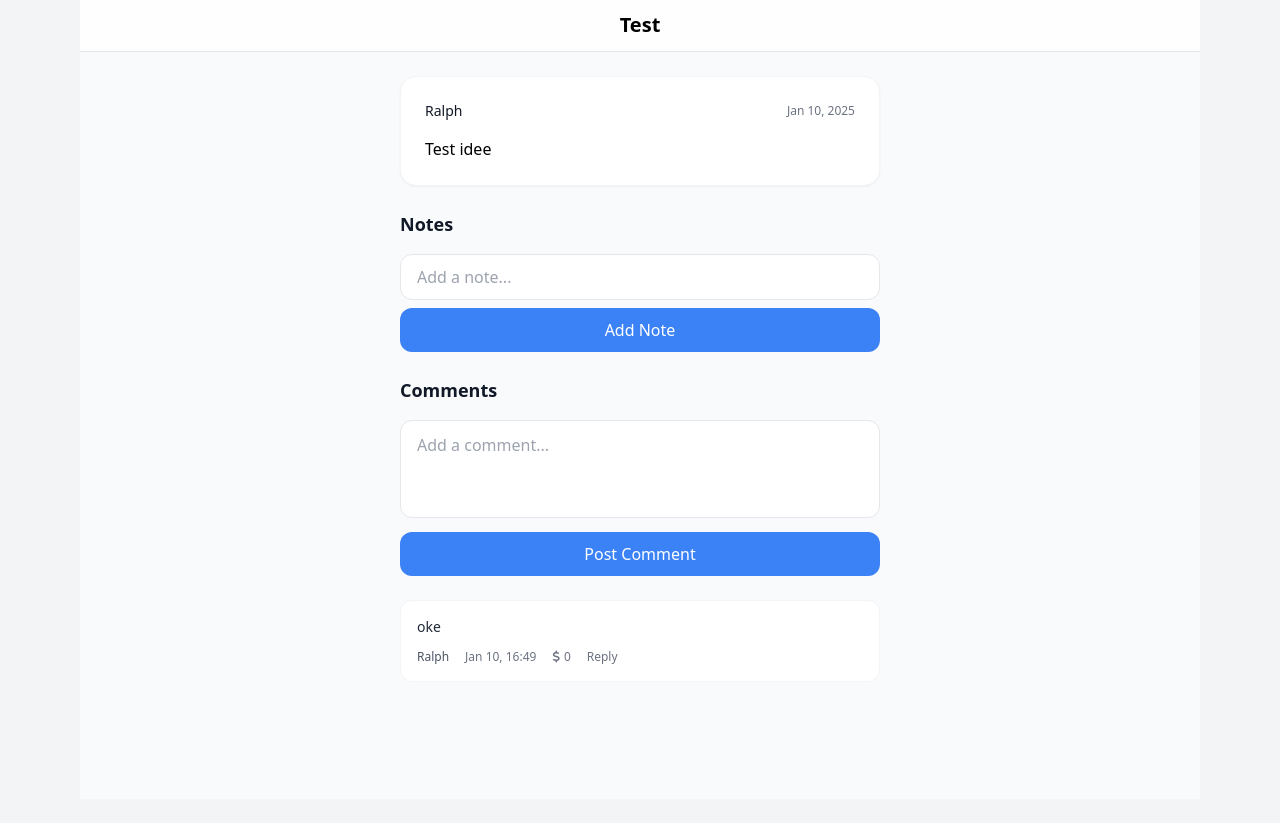
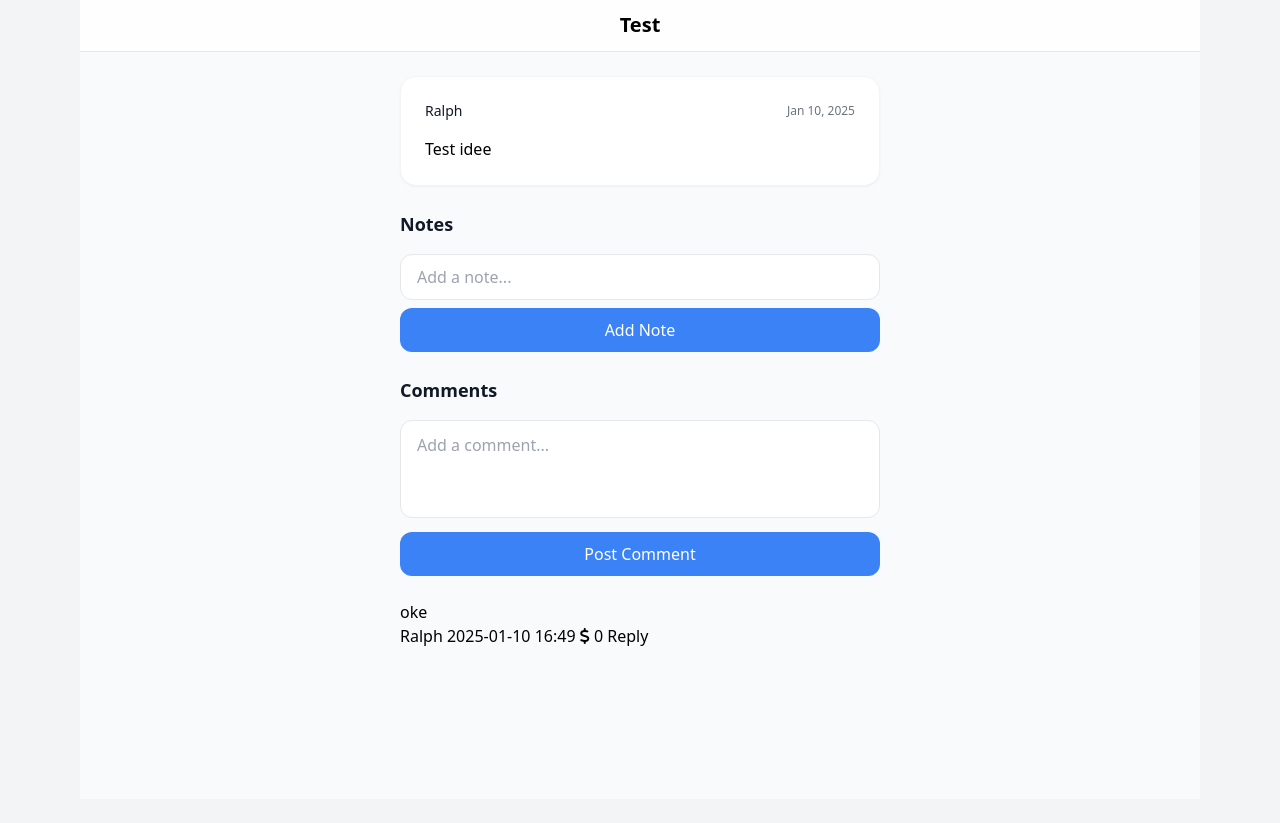
Before and after one commit to FoxDataSystems/4CharityBrainstorm, a Flask app: page /idea/1 in a window 1280 px wide. Shown: the part 89-912 px from the top of the page. Run offline with Flask 3, Linux system fonts and the light colour scheme; a user stored in the database is signed in; data comes from the database, SQL or seed files in the repository; data that the repository does not hold is empty; some libraries are stand-ins or nearby versions.

Commit message:
Add files via upload

```diff
--- a/templates/idea_detail.html
+++ b/templates/idea_detail.html
@@ -101,73 +101,39 @@
             <!-- Existing comments rendering code remains the same but with updated classes -->
             {% macro render_comment_thread(comment_data, level=0) %}
             <div class="comment-thread" style="margin-left: {{ level * 20 }}px;">
-                <div class="bg-white rounded-xl border border-gray-100 p-4 mb-4" id="comment-{{ comment_data.comment.id }}">
-                    <!-- Comment Content -->
-                    <p class="text-gray-800 text-sm comment-content">{{ comment_data.comment.content }}</p>
+                <div class="comment" id="comment-{{ comment_data.comment.id }}">
+                    <div class="comment-content">{{ comment_data.comment.content }}</div>
+                    <div class="comment-metadata">
+                        <span class="comment-author">{{ comment_data.comment.user.username }}</span>
+                        <span class="comment-date">{{ comment_data.comment.created_at.strftime('%Y-%m-%d %H:%M') }}</span>
 
-                    <!-- Comment Metadata & Actions -->
-                    <div class="mt-3 flex items-center gap-4 text-xs">
-                        <span class="text-gray-600">{{ comment_data.comment.user.username }}</span>
-                        <span class="text-gray-500">{{ comment_data.comment.created_at.strftime('%b %d, %H:%M') }}</span>
-
-                        <!-- Like Button -->
-                        <button class="like-button flex items-center gap-1 text-gray-500 hover:text-blue-500 transition-colors {% if comment_data.comment.likes.filter_by(user_id=current_user.id).first() %}text-blue-500{% endif %}"
+                        <button class="like-button {% if comment_data.comment.likes.filter_by(user_id=current_user.id).first() %}liked{% endif %}"
                                 onclick="toggleLike({{ comment_data.comment.id }})">
-                            <i class="fas fa-dollar-sign"></i>
+                            <i class="fas fa-dollar-sign {% if comment_data.comment.likes.filter_by(user_id=current_user.id).first() %}fas{% else %}far{% endif %}"></i>
                             <span class="like-count">{{ comment_data.comment.likes.count() }}</span>
                         </button>
 
-                        <!-- Reply Button -->
-                        <button class="text-gray-500 hover:text-blue-500 transition-colors"
-                                onclick="toggleReplyForm({{ comment_data.comment.id }})">
-                            Reply
-                        </button>
+                        <button class="reply-button" onclick="toggleReplyForm({{ comment_data.comment.id }})">Reply</button>
 
                         {% if current_user.id == comment_data.comment.user_id %}
-                        <!-- Edit Button -->
-                        <button class="text-gray-500 hover:text-blue-500 transition-colors"
-                                onclick="toggleEditForm({{ comment_data.comment.id }})">
-                            Edit
-                        </button>
-
-                        <!-- Delete Button -->
-                        <button class="text-red-500 hover:text-red-600 transition-colors"
-                                onclick="deleteComment({{ comment_data.comment.id }})">
-                            Delete
-                        </button>
+                        <button class="edit-button" onclick="toggleEditForm({{ comment_data.comment.id }})">Edit</button>
+                        <button class="delete-button" onclick="deleteComment({{ comment_data.comment.id }})">Delete</button>
                         {% endif %}
                     </div>
 
-                    <!-- Edit Form -->
-                    <div id="edit-form-{{ comment_data.comment.id }}" class="mt-3 hidden">
-                        <textarea class="w-full px-3 py-2 text-sm border border-gray-200 rounded-xl focus:border-blue-500 focus:ring-0 resize-none"
-                                  rows="3">{{ comment_data.comment.content }}</textarea>
-                        <div class="mt-2 flex gap-2">
-                            <button onclick="submitEdit({{ comment_data.comment.id }})"
-                                    class="px-3 py-1.5 text-xs bg-blue-500 text-white rounded-lg hover:bg-blue-600 transition-colors">
-                                Save
-                            </button>
-                            <button onclick="toggleEditForm({{ comment_data.comment.id }})"
-                                    class="px-3 py-1.5 text-xs bg-gray-100 text-gray-600 rounded-lg hover:bg-gray-200 transition-colors">
-                                Cancel
-                            </button>
+                    <div id="edit-form-{{ comment_data.comment.id }}" class="edit-form" style="display: none;">
+                        <textarea>{{ comment_data.comment.content }}</textarea>
+                        <div class="edit-actions">
+                            <button onclick="submitEdit({{ comment_data.comment.id }})">Save</button>
+                            <button onclick="toggleEditForm({{ comment_data.comment.id }})" class="cancel-button">Cancel</button>
                         </div>
                     </div>
 
-                    <!-- Reply Form -->
-                    <div id="reply-form-{{ comment_data.comment.id }}" class="mt-3 hidden">
-                        <textarea placeholder="Write your reply..."
-                                  class="w-full px-3 py-2 text-sm border border-gray-200 rounded-xl focus:border-blue-500 focus:ring-0 resize-none"
-                                  rows="3"></textarea>
-                        <div class="mt-2 flex gap-2">
-                            <button onclick="submitReply({{ idea.id }}, {{ comment_data.comment.id }})"
-                                    class="px-3 py-1.5 text-xs bg-blue-500 text-white rounded-lg hover:bg-blue-600 transition-colors">
-                                Reply
-                            </button>
-                            <button onclick="toggleReplyForm({{ comment_data.comment.id }})"
-                                    class="px-3 py-1.5 text-xs bg-gray-100 text-gray-600 rounded-lg hover:bg-gray-200 transition-colors">
-                                Cancel
-                            </button>
+                    <div id="reply-form-{{ comment_data.comment.id }}" class="reply-form" style="display: none;">
+                        <textarea placeholder="Write your reply..."></textarea>
+                        <div class="reply-actions">
+                            <button onclick="submitReply({{ idea.id }}, {{ comment_data.comment.id }})">Submit</button>
+                            <button onclick="toggleReplyForm({{ comment_data.comment.id }})" class="cancel-button">Cancel</button>
                         </div>
                     </div>
                 </div>
@@ -234,15 +200,15 @@
         const response = await fetch(`/edit_comment/${commentId}`, {
             method: 'POST',
             headers: {
-                'Content-Type': 'application/x-www-form-urlencoded',
+                'Content-Type': 'application/json',
             },
-            body: `content=${encodeURIComponent(content)}`
+            body: JSON.stringify({ content: content })
         });
 
         if (response.ok) {
             const data = await response.json();
-            const comment = document.getElementById(`comment-${commentId}`);
-            comment.querySelector('.comment-content').textContent = data.content;
+            const commentDiv = document.getElementById(`comment-${commentId}`);
+            commentDiv.querySelector('.comment-content').textContent = data.content;
             toggleEditForm(commentId);
         } else {
             alert('Failed to edit comment');
```
